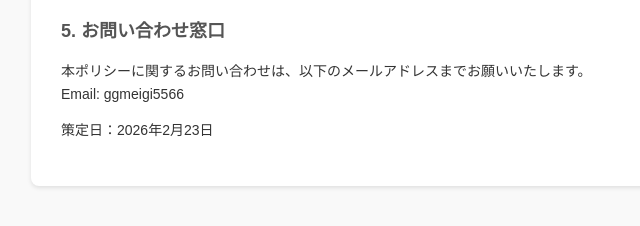
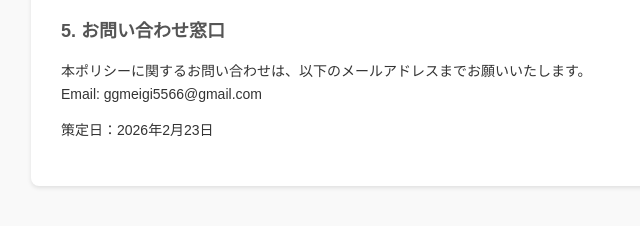
Before and after one commit to xxxzzzlll1/privy, a plain HTML site: page index.html in a window 1280 px wide. Shown: the part 570-796 px from the top of the page, 179-819 px from the left. Drawn offline with Linux system fonts and the light colour scheme.

Commit message:
Update index.html

```diff
--- a/index.html
+++ b/index.html
@@ -31,7 +31,7 @@
 
         <h2>5. お問い合わせ窓口</h2>
         <p>本ポリシーに関するお問い合わせは、以下のメールアドレスまでお願いいたします。<br>
-        Email: ggmeigi5566</p>
+        Email: ggmeigi5566@gmail.com</p>
 
         <p>策定日：2026年2月23日</p>
     </div>
```
